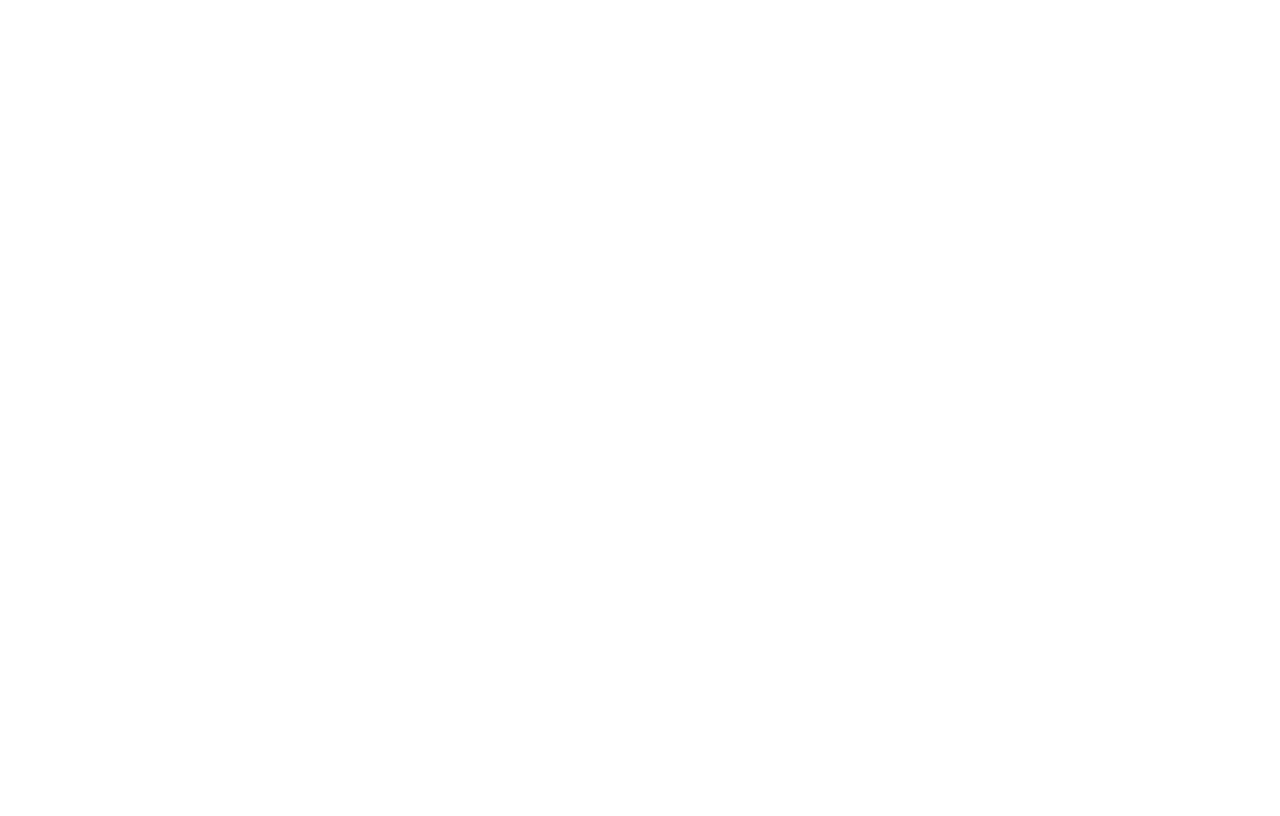
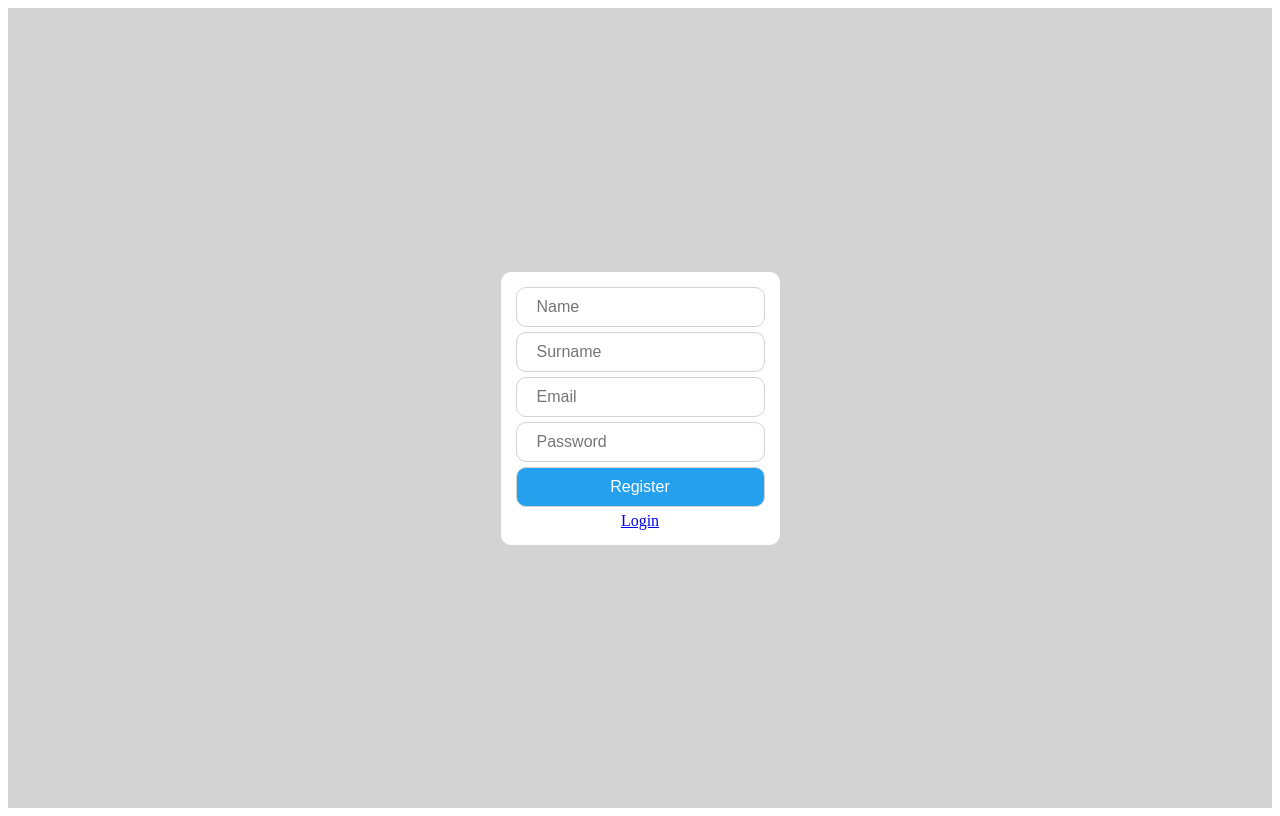
Before and after one commit to JolitaPost/codeacademy_atsiskaitymas, a React (Create React App) app in the folder client/: page /register in a window 1280 px wide. Before the commit this address had no page. Built offline with nearby package versions, Linux system fonts and the light colour scheme.

Commit message:
Register/Login functionality and styling

```diff
--- a/client/src/App.js
+++ b/client/src/App.js
@@ -3,6 +3,7 @@
 import { PageLayout } from './components/PageLayout/Pagelayout';
 import { Attendees } from './views/Attendees/Attendees';
 import { Login } from './views/Login/Login';
+import { Register } from './views/Register/Register';
 
 function App() {
   const navigate = useNavigate();
@@ -20,6 +21,7 @@
           <Route index element={<Attendees />} />
         </Route>
         <Route path="/login" element={<Login onSuccess={handleLoginSuccess} />} />
+        <Route path="/register" element={<Register />} />
       </Routes>
 
     </div>
--- a/client/src/components/Button/Button.jsx
+++ b/client/src/components/Button/Button.jsx
@@ -0,0 +1,18 @@
+import styled from "styled-components";
+
+const ButtonStyled = styled.button`
+    background-color: #24a0ed;
+    border: 1px solid lightgrey;
+    border-radius: 10px;
+    color: #fff;
+    font-size: 16px;
+    padding: 10px 20px;
+
+    &:disabled {
+        opacity: 0.5;
+    }
+`;
+
+export const Button = (props) => {
+    return <ButtonStyled {...props} />
+}
--- a/client/src/components/Form/Form.jsx
+++ b/client/src/components/Form/Form.jsx
@@ -0,0 +1,15 @@
+import styled from "styled-components";
+
+export const FormStyled = styled.form`
+    background-color: #fff;
+    border-radius: 10px;
+    display: flex;
+    flex-direction: column;
+    gap: 5px;
+    justify-content: center;
+    padding: 15px;
+`;
+
+export const Container = styled.div`
+
+`;
--- a/client/src/components/Input/Input.jsx
+++ b/client/src/components/Input/Input.jsx
@@ -0,0 +1,13 @@
+import styled from "styled-components";
+
+export const InputStyled = styled.input`
+    border: 1px solid lightgrey;
+    border-radius: 10px;
+    font-size: 16px;
+    flex-grow: 1;
+    padding: 10px 20px;
+`;
+
+export const Input = (props) => {
+    return <InputStyled {...props} />
+}
--- a/client/src/components/StyledComponents/AttendeesStyled.jsx
+++ b/client/src/components/StyledComponents/AttendeesStyled.jsx
@@ -1,4 +1,8 @@
 import styled from 'styled-components';
+
+export const AttendeesContainer = styled.div`
+
+`;
 
 export const AttendeesList = styled.ul`
     display: flex;
--- /dev/null
+++ b/client/src/components/StyledComponents/LoginStyled.jsx
@@ -0,0 +1,14 @@
+import { Link } from 'react-router-dom';
+import styled from 'styled-components';
+
+export const LoginContainer = styled.div`
+    align-items: center;
+    background-color: lightgrey;
+    display: flex;
+    height: 100vh;
+    justify-content: center;
+    height: 100vh;
+`;
+export const LinkStyled = styled(Link)`
+    align-self: center;
+`;
--- /dev/null
+++ b/client/src/components/StyledComponents/RegisterStyled.jsx
@@ -0,0 +1,10 @@
+import styled from 'styled-components';
+
+export const RegisterContainer = styled.div`
+    align-items: center;
+    background-color: lightgrey;
+    display: flex;
+    height: 100vh;
+    justify-content: center;
+    height: 100vh;
+`;
--- a/client/src/views/Attendees/Attendees.jsx
+++ b/client/src/views/Attendees/Attendees.jsx
@@ -1,7 +1,9 @@
 import { useEffect } from "react";
 import { useState } from "react";
 import { LOGGED_IN_USER } from "../../utils/constants";
-import { AttendeeData, AttendeeName, AttendeesList, AttendeesListItem } from "../../components/StyledComponents/AttendeesStyled";
+import { AttendeeData, AttendeeName, AttendeesList, AttendeesListItem, AttendeesContainer } from "../../components/StyledComponents/AttendeesStyled";
+import { Input } from "../../components/Input/Input";
+import { Button } from "../../components/Button/Button";
 
 export const Attendees = () => {
     const [attendees, setAttendees] = useState([]);
@@ -52,34 +54,36 @@
     }
 
     return (
+        <AttendeesContainer>
+        <h1>Event attendees</h1>
         <AttendeesList>
             <form onSubmit={handleAttendeeAdd}>
-                <input
+                <Input
                     placeholder="Name"
                     required
                     onChange={(e) => setName(e.target.value)}
                     value={name}
                 />
-                <input
+                <Input
                     placeholder="Surname"
                     required
                     onChange={(e) => setSurname(e.target.value)}
                     value={surname}
                 />
-                <input
+                <Input
                     placeholder="Email"
                     required
                     onChange={(e) => setEmail(e.target.value)}
                     value={email}
                 />
-                <input
+                <Input
                     placeholder="Telephone"
                     type="number"
                     required
                     onChange={(e) => setTelephone(e.target.value)}
                     value={telephone}
                 />
-                <button>Add</button>
+                <Button>Add</Button>
             </form>
             {attendees.map((attendee) => (
             <AttendeesListItem key={attendee.id}>
@@ -90,5 +94,6 @@
             </AttendeesListItem>
             ))}
         </AttendeesList>
+        </AttendeesContainer>
     );
 }
--- a/client/src/views/Login/Login.jsx
+++ b/client/src/views/Login/Login.jsx
@@ -1,4 +1,8 @@
 import { useState } from "react";
+import { Button } from "../../components/Button/Button";
+import { FormStyled } from "../../components/Form/Form";
+import { LinkStyled, LoginContainer } from "../../components/StyledComponents/LoginStyled";
+import { InputStyled } from "../../components/Input/Input";
 
 export const Login = ({ onSuccess }) => {
     const [userEmail, setUserEmail] = useState('');
@@ -27,19 +31,23 @@
     }
 
     return (
-        <form onSubmit={handleLogin} >
-            <input
+        <LoginContainer>
+             <FormStyled onSubmit={handleLogin} >
+                <h1>Events organizer</h1>
+                <InputStyled
                     placeholder="Email"
                     onChange={(e) => setUserEmail(e.target.value)}
                     value={userEmail}
                 />
-            <input
+                <InputStyled
                     placeholder="Password"
                     type="password"
                     onChange={(e) => setUserPassword(e.target.value)}
                     value={userPassword}
                 />
-            <button>Login</button>
-        </form>
-    )
+                <Button>Login</Button>
+                <LinkStyled to="/register">Register</LinkStyled>
+            </FormStyled>
+        </LoginContainer>
+    );
 }
--- a/client/src/views/Register/Register.jsx
+++ b/client/src/views/Register/Register.jsx
@@ -1,3 +1,66 @@
+import { useState } from "react";
+import { useNavigate } from 'react-router-dom';
+import { Button } from "../../components/Button/Button";
+import { RegisterContainer } from "../../components/StyledComponents/RegisterStyled";
+import { FormStyled } from "../../components/Form/Form";
+import { LinkStyled } from "../../components/StyledComponents/LoginStyled";
+import { InputStyled } from "../../components/Input/Input";
+
+
 export const Register = () => {
-    return <div>Register</div>;
+    const navigate = useNavigate();
+    const [ userName, setUserName ] = useState();
+    const [ userSurname, setUserSurname ] = useState();
+    const [userEmail, setUserEmail] = useState('');
+    const [userPassword, setUserPassword] = useState('');
+
+    const handleRegister = (e) => {
+        e.preventDefault();
+        fetch(`${process.env.REACT_APP_API_URL}/register`, {
+            method: 'POST',
+            headers: {
+                'Content-Type': 'application/json'
+            },
+            body: JSON.stringify({
+                userName,
+                userSurname,
+                userEmail,
+                userPassword
+            })
+        })
+            .then((res) => res.json())
+            .then((data) => {
+                navigate('/login');
+            })
+    };
+
+    return (
+        <RegisterContainer>
+            <FormStyled onSubmit={handleRegister} >
+                <InputStyled
+                    placeholder="Name"
+                    onChange={(e) => setUserName(e.target.value)}
+                    value={userName}
+                 />
+                <InputStyled
+                    placeholder="Surname"
+                    onChange={(e) => setUserSurname(e.target.value)}
+                    value={userSurname}
+                />
+                <InputStyled
+                    placeholder="Email"
+                    onChange={(e) => setUserEmail(e.target.value)}
+                    value={userEmail}
+                />
+                <InputStyled
+                    placeholder="Password"
+                    type="password"
+                    onChange={(e) => setUserPassword(e.target.value)}
+                     value={userPassword}
+                />
+                <Button>Register</Button>
+                <LinkStyled to="/login">Login</LinkStyled>
+            </FormStyled>
+        </RegisterContainer>
+    );
 }
```
Also changed, not shown: 1 other file (tests, documents, lock files or other folders). Lines whose indentation alone changed are shown as unchanged.
